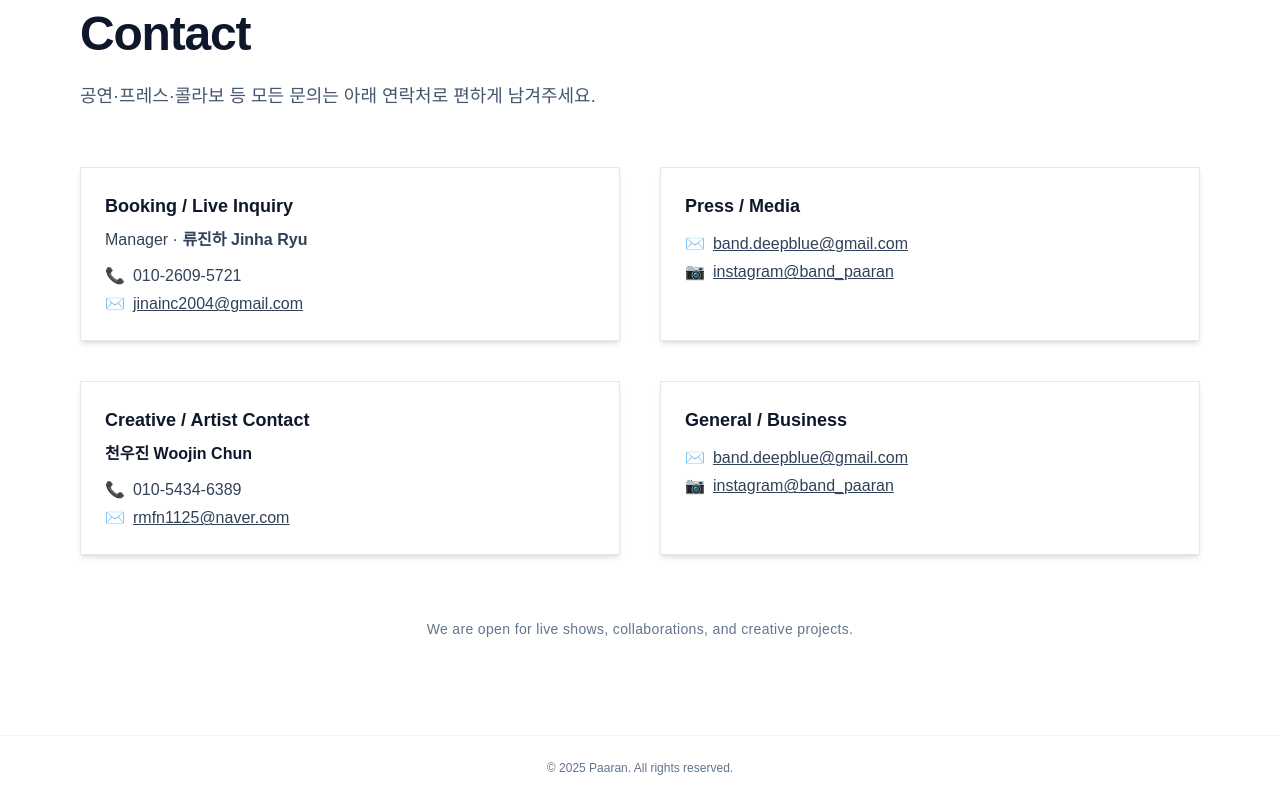
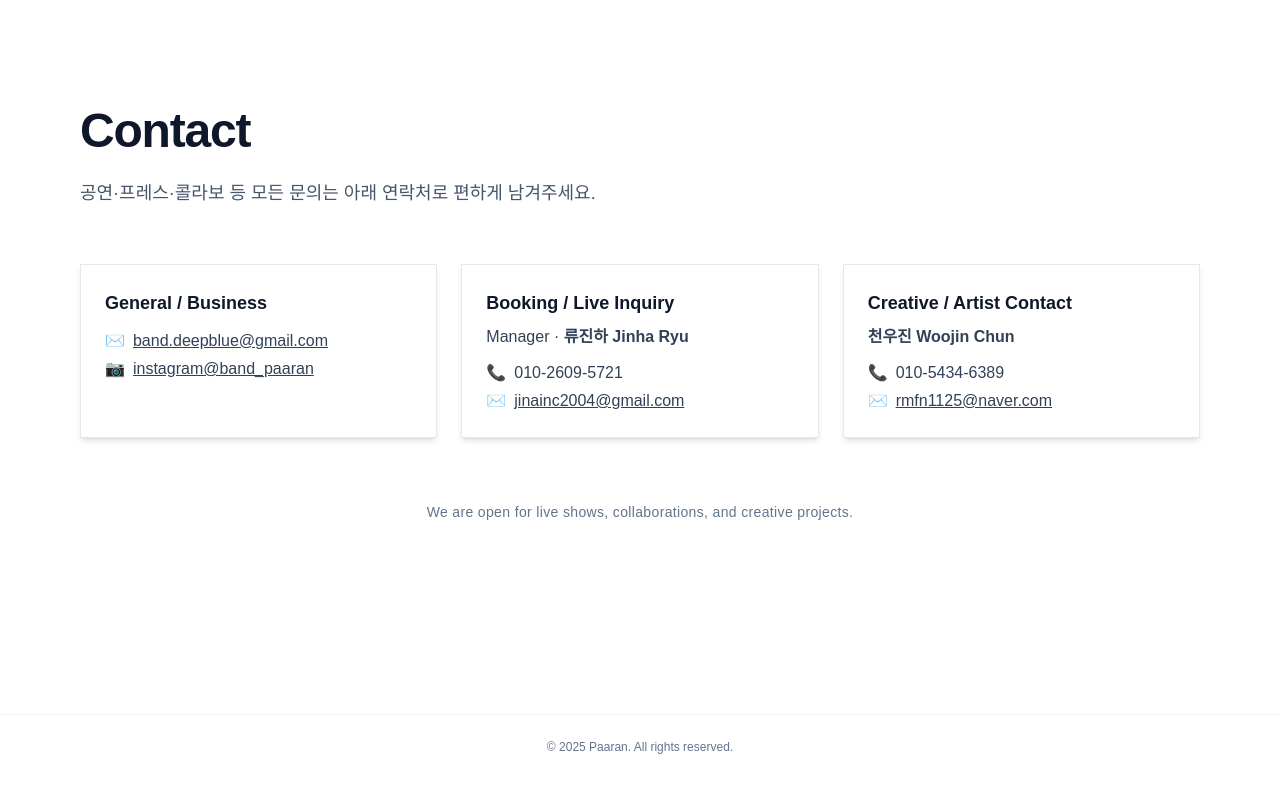
Before and after one commit to rmfn1125/paaran-epk, a Next.js app: page / in a window 1280 px wide. Shown: the part 5265-6065 px from the top of the page. After the commit the page ends 6044 px from the top, so only its background shows below. Built offline with nearby package versions, Linux system fonts and the light colour scheme.

Commit message:
update: hero section and icon size

```diff
--- a/app/page.tsx
+++ b/app/page.tsx
@@ -476,7 +476,7 @@
 
 
         {/* ========== 6PAGE : CONTACT (풀배경) ========== */}
-        <section
+       <section
   id="contact"
   className="min-h-screen flex flex-col justify-center py-24 px-6 md:px-12 lg:px-20"
 >
@@ -489,11 +489,32 @@
     공연·프레스·콜라보 등 모든 문의는 아래 연락처로 편하게 남겨주세요.
   </p>
 
-  {/* Grid 2 columns */}
-  <div className="grid md:grid-cols-2 gap-10 w-full">
+  {/* 🔥 3개 박스 가로 1줄 */}
+  <div className="grid grid-cols-1 md:grid-cols-3 gap-6 w-full">
+<div className="p-6 bg-white/70 backdrop-blur-lg shadow-md border border-slate-200">
+      <p className="text-lg font-semibold mb-2">General / Business</p>
 
+      <div className="mt-3 space-y-1">
+        <p className="flex items-center gap-2 text-slate-700">
+          ✉️
+          <a href="mailto:band.deepblue@gmail.com" className="underline">
+            band.deepblue@gmail.com
+          </a>
+        </p>
+        <p className="flex items-center gap-2 text-slate-700">
+          📷
+          <a
+            href="https://instagram.com/band_paaran"
+            target="_blank"
+            className="underline"
+          >
+            instagram@band_paaran
+          </a>
+        </p>
+      </div>
+    </div>
     {/* BLOCK 1 */}
-    <div className="p-6 bg-white/70 backdrop-blur-lg  shadow-md border border-slate-200">
+    <div className="p-6 bg-white/70 backdrop-blur-lg shadow-md border border-slate-200">
       <p className="text-lg font-semibold mb-2">Booking / Live Inquiry</p>
       <p className="text-slate-700">Manager · <b>류진하 Jinha Ryu</b></p>
 
@@ -512,32 +533,8 @@
 
     {/* BLOCK 2 */}
     <div className="p-6 bg-white/70 backdrop-blur-lg shadow-md border border-slate-200">
-      <p className="text-lg font-semibold mb-2">Press / Media</p>
-
-      <div className="mt-3 space-y-1">
-        <p className="flex items-center gap-2 text-slate-700">
-          ✉️
-          <a href="mailto:band.deepblue@gmail.com" className="underline">
-            band.deepblue@gmail.com
-          </a>
-        </p>
-        <p className="flex items-center gap-2 text-slate-700">
-          📷
-          <a
-            href="https://instagram.com/band_paaran"
-            target="_blank"
-            className="underline"
-          >
-            instagram@band_paaran
-            </a>
-        </p>
-      </div>
-    </div>
-
-    {/* BLOCK 3 */}
-    <div className="p-6 bg-white/70 backdrop-blur-lg shadow-md border border-slate-200">
       <p className="text-lg font-semibold mb-2">Creative / Artist Contact</p>
-      <p className="text-slate-700"></p><b>천우진 Woojin Chun</b>
+      <p className="text-slate-700"><b>천우진 Woojin Chun</b></p>
 
       <div className="mt-3 space-y-1">
         <p className="flex items-center gap-2 text-slate-700">
@@ -549,33 +546,11 @@
             rmfn1125@naver.com
           </a>
         </p>
-
       </div>
     </div>
 
-    {/* BLOCK 4 */}
-    <div className="p-6 bg-white/70 backdrop-blur-lg shadow-md border border-slate-200">
-      <p className="text-lg font-semibold mb-2">General / Business</p>
+    {/* BLOCK 3 */}
 
-      <div className="mt-3 space-y-1">
-        <p className="flex items-center gap-2 text-slate-700">
-          ✉️
-          <a href="mailto:band.deepblue@gmail.com" className="underline">
-            band.deepblue@gmail.com
-          </a>
-        </p>
-        <p className="flex items-center gap-2 text-slate-700">
-          📷
-          <a
-            href="https://instagram.com/band_paaran"
-            target="_blank"
-            className="underline"
-          >
-            instagram@band_paaran
-            </a>
-        </p>
-      </div>
-    </div>
 
   </div>
 
@@ -585,6 +560,7 @@
   </p>
 </section>
 
+
       </main>
 
       <footer className="border-t border-slate-100 py-6 text-center text-xs text-slate-500">
```
